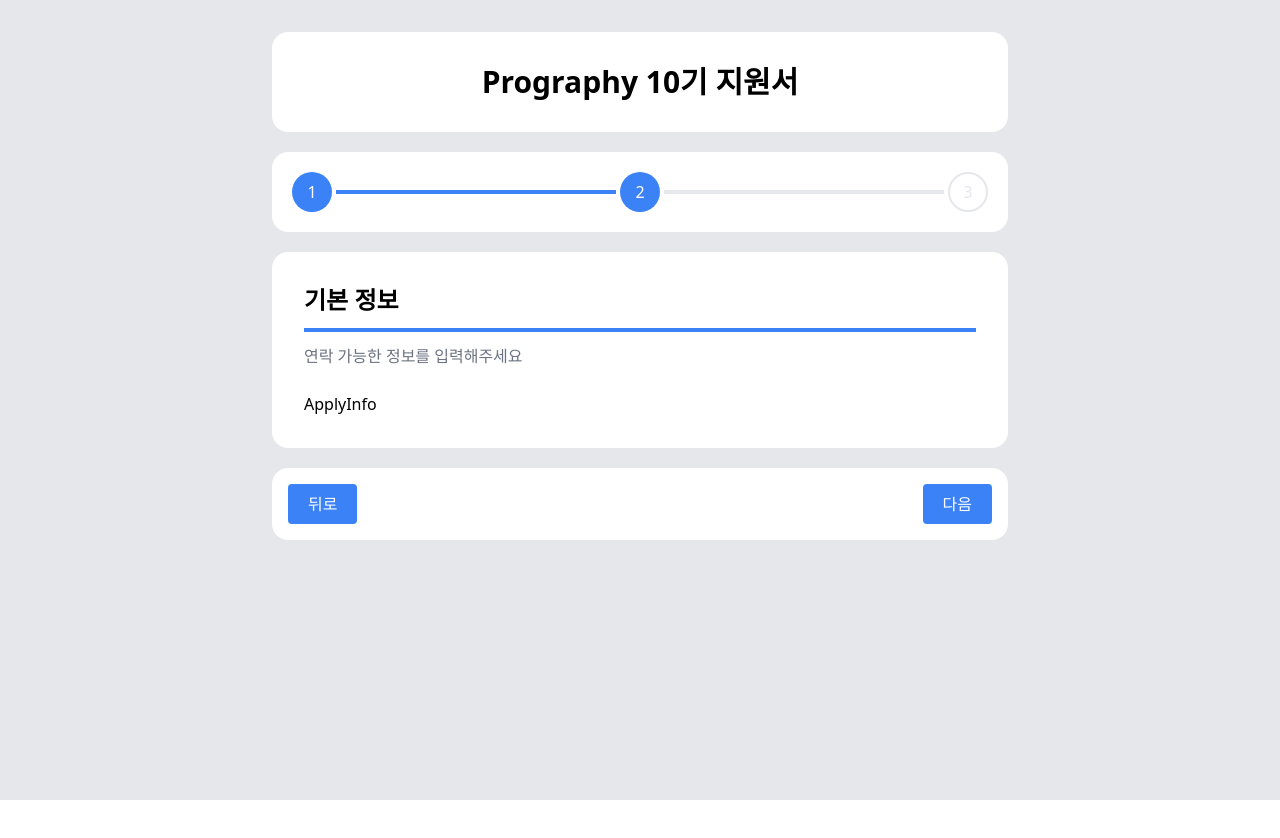
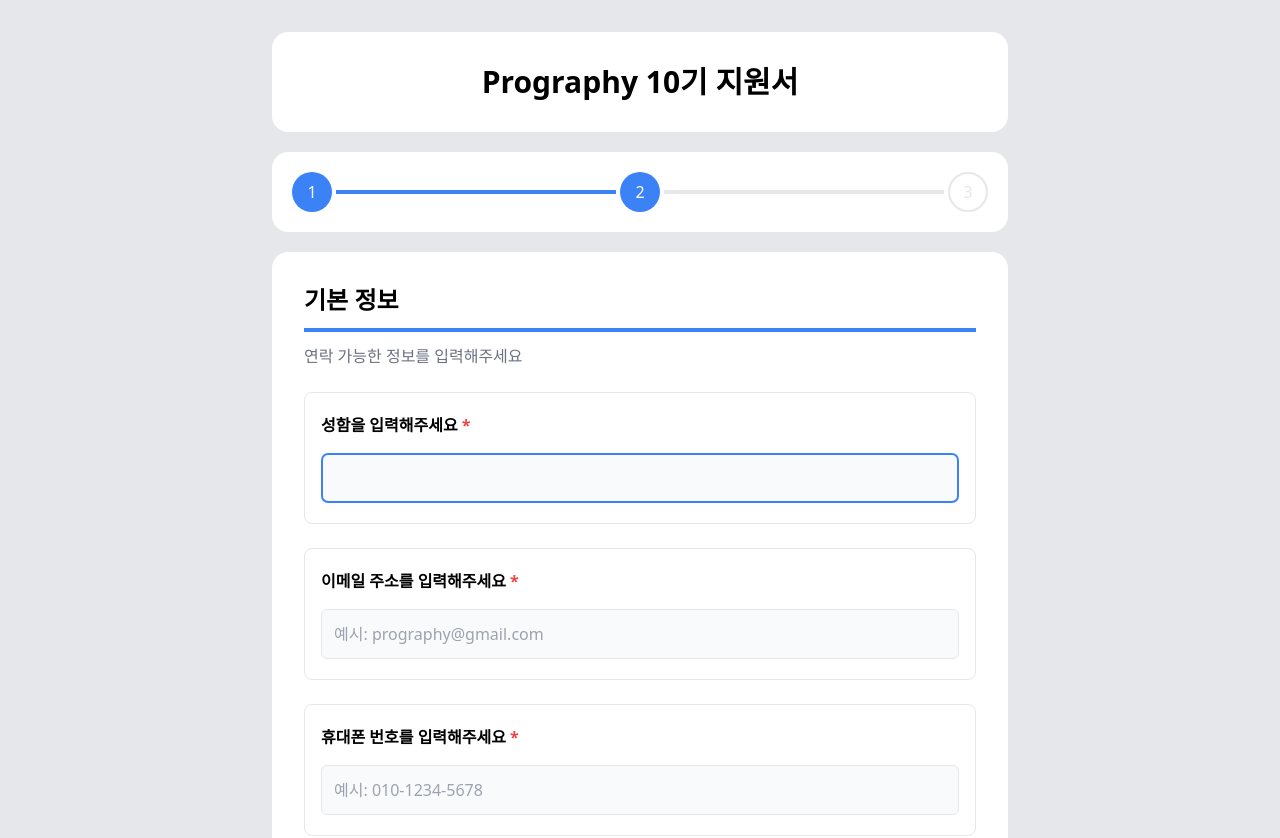
Before and after one commit to NYeonK/prography-10th-frontend, a React (Vite) app: page /apply/info in a window 1280 px wide. Shown: the top 838 px of the page. Before the commit the page ends 800 px from the top, so only its background shows below. Built offline with nearby package versions, Linux system fonts and the light colour scheme; the HTML template or start-up script is replaced by a standard one.

Commit message:
[ feat ] ApplyInfo component UI 구현

```diff
--- a/src/components/ApplyPage/ApplyInfo.tsx
+++ b/src/components/ApplyPage/ApplyInfo.tsx
@@ -1,5 +1,46 @@
 const ApplyInfo = () => {
-  return <div>ApplyInfo</div>;
+  return (
+    <form className="flex flex-col flex-1 gap-6">
+      <div className="flex flex-col gap-4 py-5 px-4 border border-gray-200 rounded-lg">
+        <p className="font-semibold">
+          성함을 입력해주세요
+          <span className="pl-1 text-red-500">*</span>
+        </p>
+        <input
+          type="text"
+          className="p-3 rounded-md border border-gray-200 bg-gray-50 focus:outline-blue-500"
+          autoFocus
+          required
+        />
+      </div>
+
+      <div className="flex flex-col gap-4 py-5 px-4 border border-gray-200 rounded-lg">
+        <p className="font-semibold">
+          이메일 주소를 입력해주세요
+          <span className="pl-1 text-red-500">*</span>
+        </p>
+        <input
+          type="email"
+          placeholder="예시: prography@gmail.com"
+          className="p-3 rounded-md border border-gray-200 bg-gray-50 focus:outline-blue-500"
+          required
+        />
+      </div>
+
+      <div className="flex flex-col gap-4 py-5 px-4 border border-gray-200 rounded-lg">
+        <p className="font-semibold">
+          휴대폰 번호를 입력해주세요
+          <span className="pl-1 text-red-500">*</span>
+        </p>
+        <input
+          type="text"
+          placeholder="예시: 010-1234-5678"
+          className="p-3 rounded-md border border-gray-200 bg-gray-50 focus:outline-blue-500"
+          required
+        />
+      </div>
+    </form>
+  );
 };
 
 export default ApplyInfo;
```
